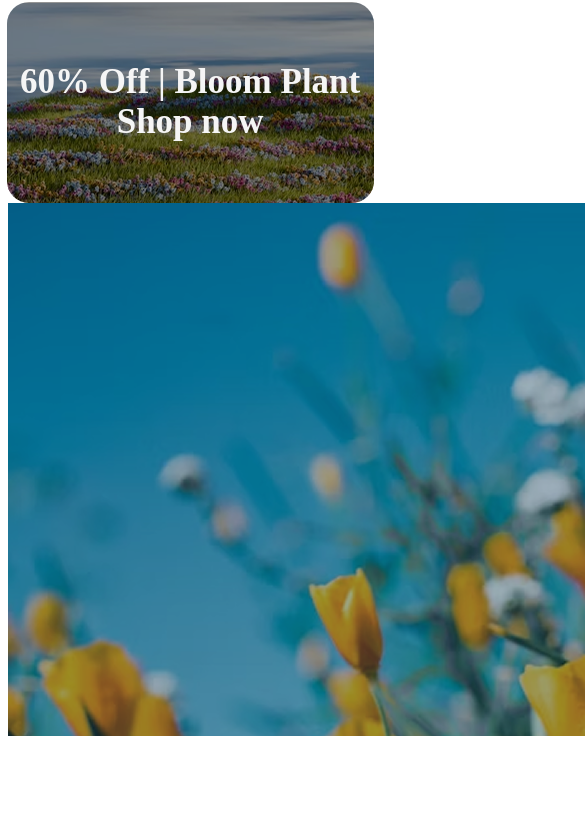
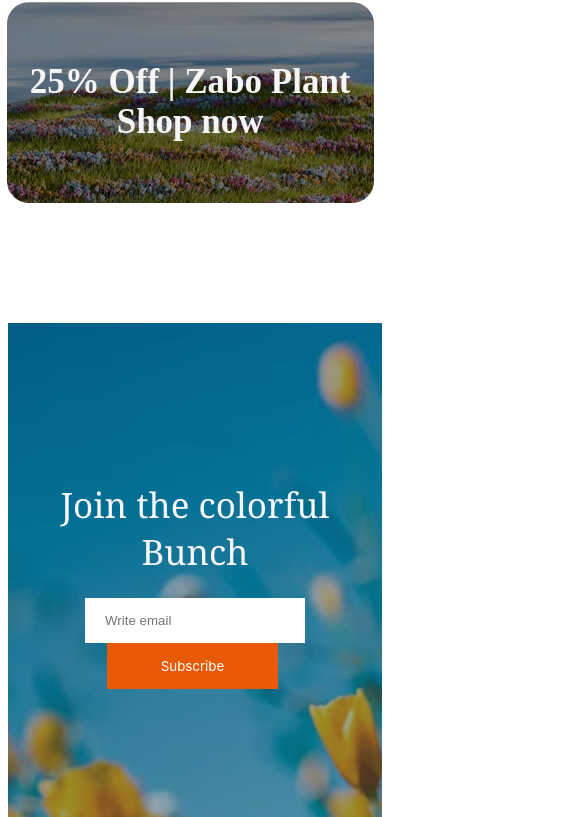
Before and after one commit to MRBRAFI/Responsive-flowers-assignment, a plain HTML site: page index.html in a window 390 px wide. Shown: the part 5973-6790 px from the top of the page, 585 px wide, since content can reach past the window. Before the commit the page ends 6721 px from the top, so only its background shows below. Drawn offline with Linux system fonts and the light colour scheme.

Commit message:
finished attaching subscription form

```diff
--- a/index.html
+++ b/index.html
@@ -135,11 +135,23 @@
         </div>
 </div>
     </div>
-
-    <div class="loining-section">
-        <img src="./assets/news-letter-bg.png" alt="">
+    <div class="joining-section margin-retracting">
+        <h1 class="joining-h1 noto-serif-font">Join the colorful Bunch</h1>
+    <div class="form">
+        <input type="email" name="Email" id="" placeholder="Write email" class="email-input">
+         <button class="subscription inter-font">
+            Subscribe
+         </button>
+    </div>
     </div>
     </main>
-    <footer></footer>
+    <footer>
+        <div class="final-section-1">
+            <img src="./assets/logo.png" alt="">
+        </div>
+        <div class="final-section-2"></div>
+        <div class="final-section-3"></div>
+        <div class="final-section-4"></div>
+    </footer>
 </body>
 </html>
--- a/style.css
+++ b/style.css
@@ -254,7 +254,7 @@
 }
 
 .l-image-2::after {
-    content: "60% Off | Bloom Plant Shop now";
+    content: "30% Off | Ana Plant Shop now";
     position: absolute;
     left: -0.1%;
     top: -0.1%;
@@ -270,12 +270,12 @@
 }
 
 .l-image-3::after {
-    content: "60% Off | Bloom Plant Shop now";
+    content: "25% Off | Zabo Plant Shop now";
     position: absolute;
     left: -0.1%;
     top: -0.1%;
     border-radius: 22px;
-    font-size: 45px;
+    font-size: 70px;
     font-weight: 700;
     text-align: center;
     align-content: center;
@@ -285,6 +285,41 @@
     z-index: 1;
 }
 
+                             /* joining section */
+
+.joining-section {
+    margin: 120px 250px 0px;
+    background-image: url(./assets/news-letter-bg.png);
+    background-repeat: no-repeat;
+    width: 70%;
+    height: 500px;
+    text-align: center;
+    align-content:center ;
+}
+
+.joining-h1 {
+    color: whitesmoke;
+    font-size: 50px;
+    font-weight: 700;
+}
+
+.email-input {
+    width: 600px;
+    padding: 15px 0px 15px 20px;
+    border: none;
+}
+
+.subscription {
+    padding: 15px 53.5px;
+    margin-left: -5px;
+    border: none;
+    color: white;
+    background-color: #E95A08;
+}
+
+.form {
+    align-content: center;
+}
 
 @media screen and (max-width: 430px) {
     .margin-retracting {
@@ -297,7 +332,7 @@
     }
 
     .l-image-3::after {
-    content: "60% Off | Bloom Plant Shop now";
+    content: "25% Off | Zabo Plant Shop now";
     position: absolute;
     left: -0.1%;
     top: -0.1%;
@@ -312,9 +347,6 @@
     z-index: 1;
     }
 
-    /* .l-deals-image-container {
-        margin: 0px 100px;
-    } */
 
     .l-description {
         text-align: center;
@@ -350,4 +382,19 @@
     .about-showcase-section {
         margin-left: 100px;
     }
+
+    .joining-section {
+        width: 100%;
+    }
+
+    .email-input {
+        width: 200px;
+    }
+
+    .joining-h1 {
+    color: whitesmoke;
+    font-size: 35px;
+    font-weight: 400;
 }
+
+}
```
